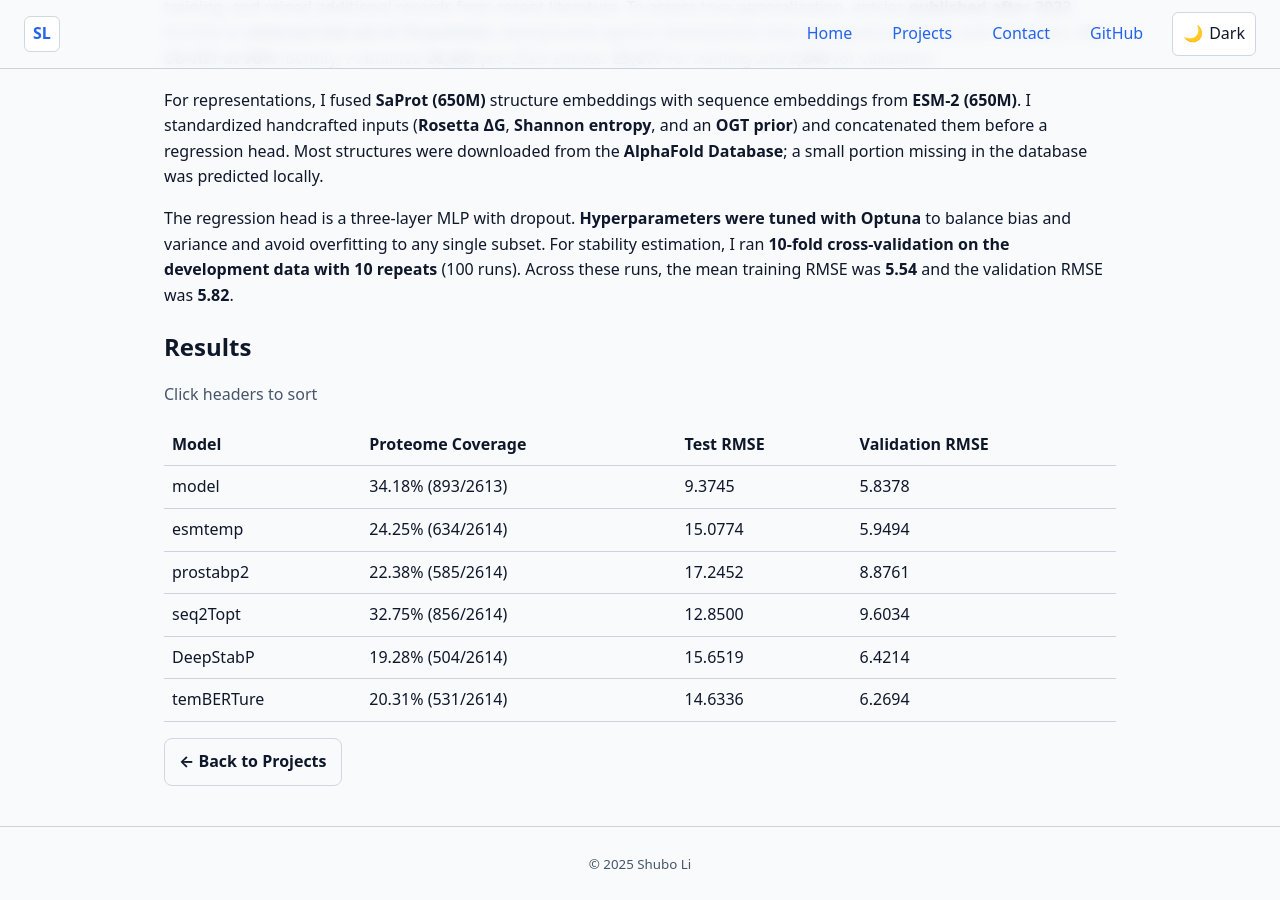
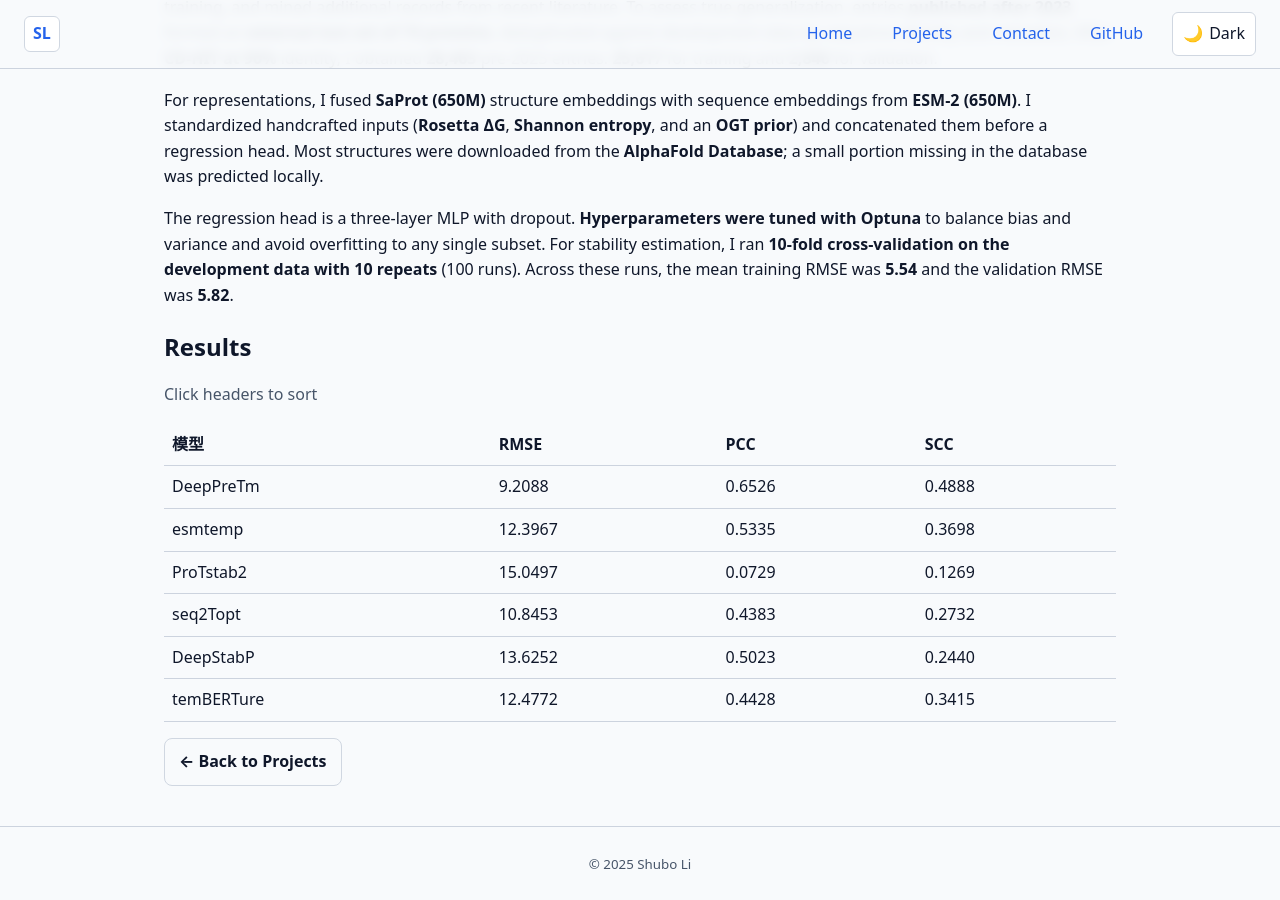
Before and after one commit to Shubo176/shubo176.github.io, a Jekyll site: the page project-protein-tm.html, which Jekyll copies as it is, in a window 1280 px wide and 900 px high, scrolled down 1533 px. Built offline with Jekyll 4.4.1, drawn with Linux system fonts in a browser that asks for light colours.

Commit message:
modified:   project-protein-tm.html

```diff
--- a/project-protein-tm.html
+++ b/project-protein-tm.html
@@ -64,52 +64,54 @@
       <table id="tm-table" style="width:100%; border-collapse: collapse">
         <thead>
           <tr>
-            <th data-sort-type="string" style="text-align:left; border-bottom:1px solid var(--border, #ddd); padding:8px; cursor:pointer">Model</th>
-            <th data-sort-type="percent" style="text-align:left; border-bottom:1px solid var(--border, #ddd); padding:8px; cursor:pointer">Proteome Coverage</th>
-            <th data-sort-type="number" style="text-align:left; border-bottom:1px solid var(--border, #ddd); padding:8px; cursor:pointer">Test RMSE</th>
-            <th data-sort-type="number" style="text-align:left; border-bottom:1px solid var(--border, #ddd); padding:8px; cursor:pointer">Validation RMSE</th>
+            <th data-sort-type="string" style="text-align:left; border-bottom:1px solid var(--border, #ddd); padding:8px; cursor:pointer">模型</th>
+            <th data-sort-type="number" style="text-align:left; border-bottom:1px solid var(--border, #ddd); padding:8px; cursor:pointer">RMSE</th>
+            <th data-sort-type="number" style="text-align:left; border-bottom:1px solid var(--border, #ddd); padding:8px; cursor:pointer">PCC</th>
+            <th data-sort-type="number" style="text-align:left; border-bottom:1px solid var(--border, #ddd); padding:8px; cursor:pointer">SCC</th>
           </tr>
         </thead>
         <tbody>
           <tr>
-            <td style="padding:8px; border-bottom:1px solid var(--border, #eee)">model</td>
-            <td style="padding:8px; border-bottom:1px solid var(--border, #eee)">34.18% (893/2613)</td>
-            <td style="padding:8px; border-bottom:1px solid var(--border, #eee)">9.3745</td>
-            <td style="padding:8px; border-bottom:1px solid var(--border, #eee)">5.8378</td>
+            <td style="padding:8px; border-bottom:1px solid var(--border, #eee)">DeepPreTm</td>
+            <td style="padding:8px; border-bottom:1px solid var(--border, #eee)">9.2088</td>
+            <td style="padding:8px; border-bottom:1px solid var(--border, #eee)">0.6526</td>
+            <td style="padding:8px; border-bottom:1px solid var(--border, #eee)">0.4888</td>
           </tr>
           <tr>
             <td style="padding:8px; border-bottom:1px solid var(--border, #eee)">esmtemp</td>
-            <td style="padding:8px; border-bottom:1px solid var(--border, #eee)">24.25% (634/2614)</td>
-            <td style="padding:8px; border-bottom:1px solid var(--border, #eee)">15.0774</td>
-            <td style="padding:8px; border-bottom:1px solid var(--border, #eee)">5.9494</td>
+            <td style="padding:8px; border-bottom:1px solid var(--border, #eee)">12.3967</td>
+            <td style="padding:8px; border-bottom:1px solid var(--border, #eee)">0.5335</td>
+            <td style="padding:8px; border-bottom:1px solid var(--border, #eee)">0.3698</td>
           </tr>
           <tr>
-            <td style="padding:8px; border-bottom:1px solid var(--border, #eee)">prostabp2</td>
-            <td style="padding:8px; border-bottom:1px solid var(--border, #eee)">22.38% (585/2614)</td>
-            <td style="padding:8px; border-bottom:1px solid var(--border, #eee)">17.2452</td>
-            <td style="padding:8px; border-bottom:1px solid var(--border, #eee)">8.8761</td>
+            <td style="padding:8px; border-bottom:1px solid var(--border, #eee)">ProTstab2</td>
+            <td style="padding:8px; border-bottom:1px solid var(--border, #eee)">15.0497</td>
+            <td style="padding:8px; border-bottom:1px solid var(--border, #eee)">0.0729</td>
+            <td style="padding:8px; border-bottom:1px solid var(--border, #eee)">0.1269</td>
           </tr>
           <tr>
             <td style="padding:8px; border-bottom:1px solid var(--border, #eee)">seq2Topt</td>
-            <td style="padding:8px; border-bottom:1px solid var(--border, #eee)">32.75% (856/2614)</td>
-            <td style="padding:8px; border-bottom:1px solid var(--border, #eee)">12.8500</td>
-            <td style="padding:8px; border-bottom:1px solid var(--border, #eee)">9.6034</td>
+            <td style="padding:8px; border-bottom:1px solid var(--border, #eee)">10.8453</td>
+            <td style="padding:8px; border-bottom:1px solid var(--border, #eee)">0.4383</td>
+            <td style="padding:8px; border-bottom:1px solid var(--border, #eee)">0.2732</td>
           </tr>
           <tr>
             <td style="padding:8px; border-bottom:1px solid var(--border, #eee)">DeepStabP</td>
-            <td style="padding:8px; border-bottom:1px solid var(--border, #eee)">19.28% (504/2614)</td>
-            <td style="padding:8px; border-bottom:1px solid var(--border, #eee)">15.6519</td>
-            <td style="padding:8px; border-bottom:1px solid var(--border, #eee)">6.4214</td>
+            <td style="padding:8px; border-bottom:1px solid var(--border, #eee)">13.6252</td>
+            <td style="padding:8px; border-bottom:1px solid var(--border, #eee)">0.5023</td>
+            <td style="padding:8px; border-bottom:1px solid var(--border, #eee)">0.2440</td>
           </tr>
           <tr>
             <td style="padding:8px; border-bottom:1px solid var(--border, #eee)">temBERTure</td>
-            <td style="padding:8px; border-bottom:1px solid var(--border, #eee)">20.31% (531/2614)</td>
-            <td style="padding:8px; border-bottom:1px solid var(--border, #eee)">14.6336</td>
-            <td style="padding:8px; border-bottom:1px solid var(--border, #eee)">6.2694</td>
+            <td style="padding:8px; border-bottom:1px solid var(--border, #eee)">12.4772</td>
+            <td style="padding:8px; border-bottom:1px solid var(--border, #eee)">0.4428</td>
+            <td style="padding:8px; border-bottom:1px solid var(--border, #eee)">0.3415</td>
           </tr>
         </tbody>
       </table>
     </div>
+
+
 
     <script>
       (function(){
```
Lines whose indentation alone changed are shown as unchanged.
